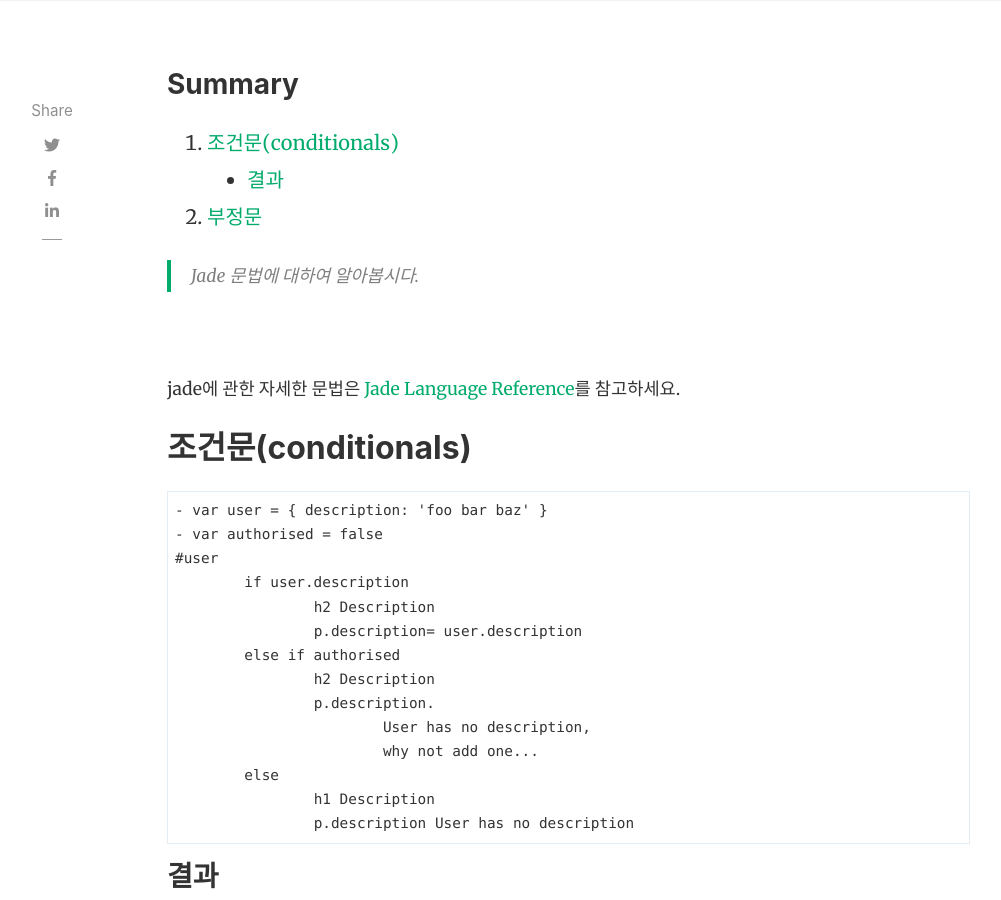
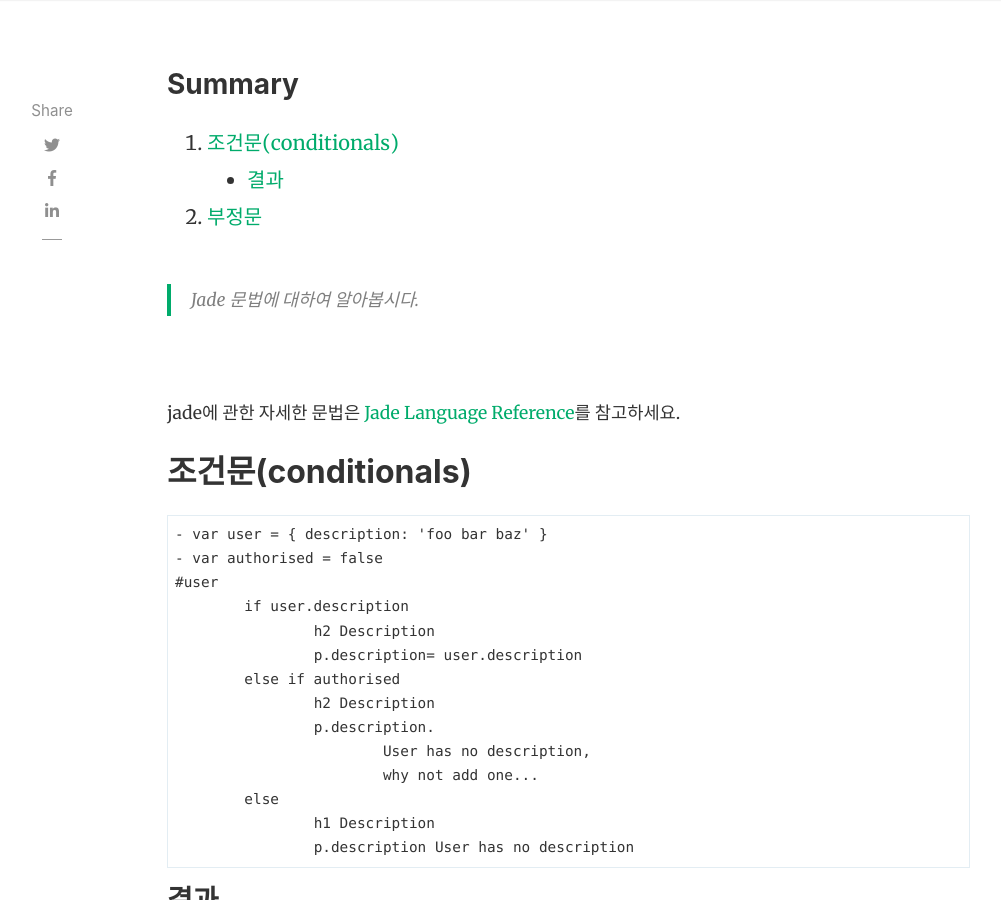
Before and after one commit to jiwondh/temp, a Jekyll site: the page built from _posts/2017-01-14-jade-syntax.markdown, in a window 1280 px wide and 900 px high, scrolled down 802 px. Shown: the whole window, without its empty margins (118-1119 px from the left). Built offline with Jekyll 4.4.1, drawn with Linux system fonts in a browser that asks for light colours; nearby versions of some CDN libraries; comment, search, counter and statistics services are not loaded.

Commit message:
modify layout

```diff
--- a/_layouts/post.html
+++ b/_layouts/post.html
@@ -50,7 +50,7 @@ post_class: post-template
                     {% if page.beforetoc %}
                         <p><em>{{page.beforetoc}}</em></p>
                     {% endif %}
-                    <div class="toc mt-4 mb-4 lead">
+                    <div class="toc mt-4 mb-5 lead">
                         <h3 class="font-weight-bold">Summary</h3>
                         {% include toc.html html=content %}
                     </div>
```
